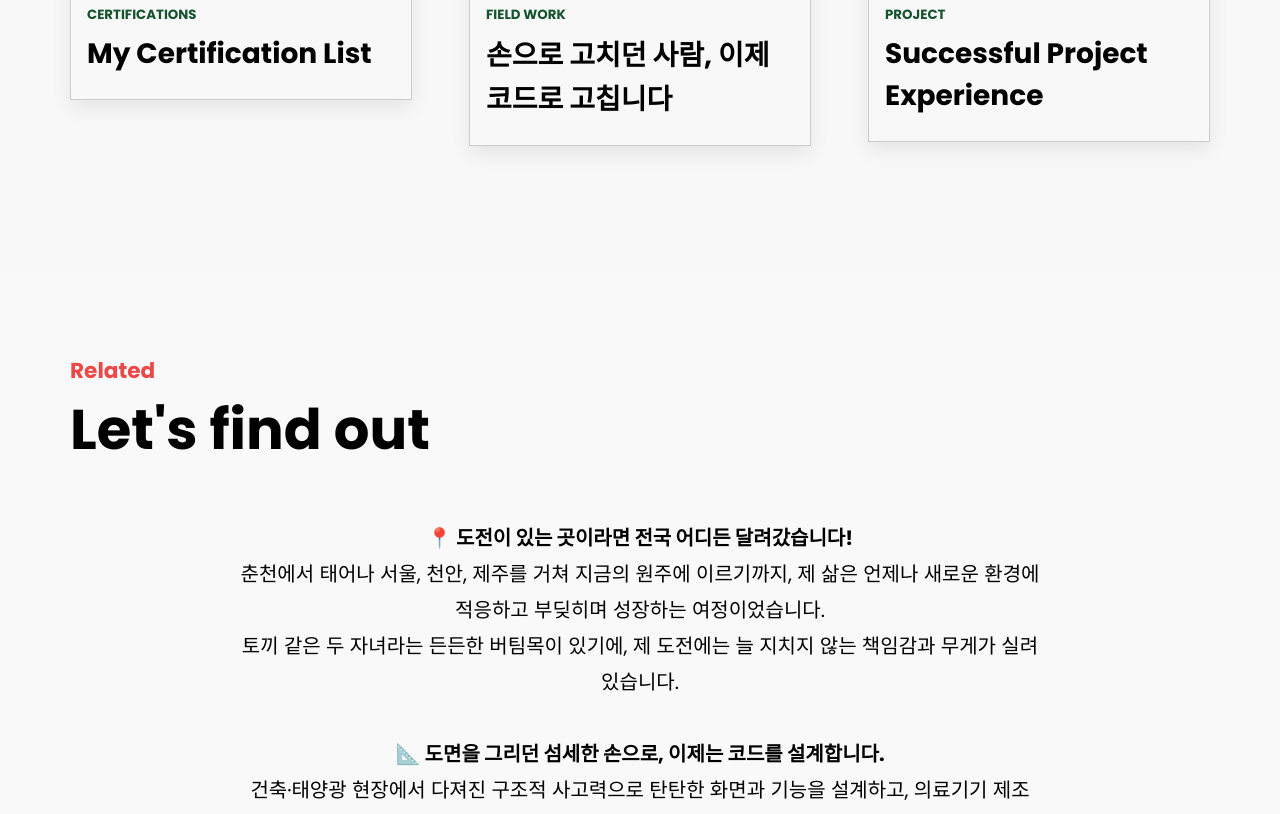
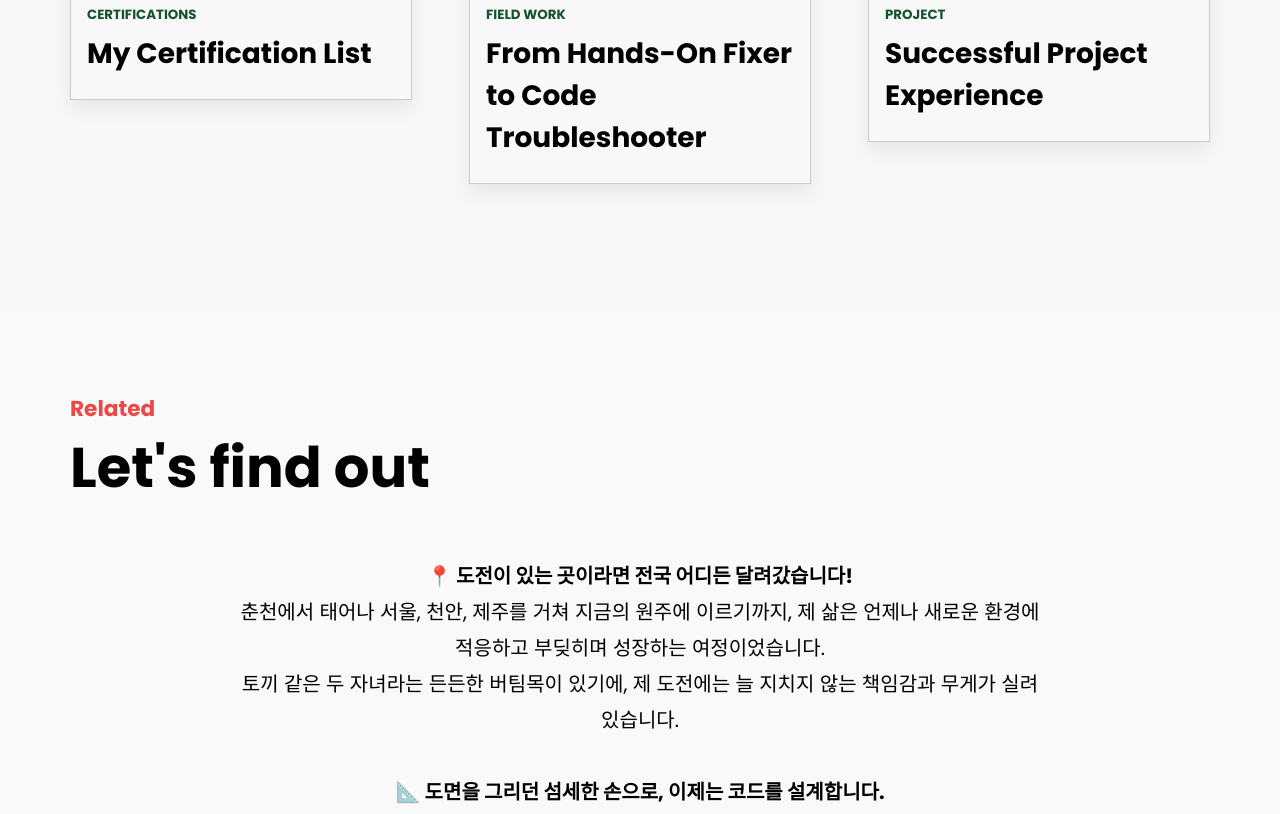
Before and after one commit to TaxtaroS/my-portfolio, a website built with Vite: page index.html in a window 1280 px wide. Shown: the part 3790-4604 px from the top of the page. Built offline with nearby package versions, Linux system fonts and the light colour scheme; files whose address does not match are found by name.

Commit message:
Update field work card title

```diff
--- a/index.html
+++ b/index.html
@@ -254,7 +254,7 @@
           >
             <img src="image/mock5.png" alt="Netflix clone" />
             <strong>FIELD WORK</strong>
-            <h3>손으로 고치던 사람, 이제 코드로 고칩니다</h3>
+            <h3>From Hands-On Fixer to Code Troubleshooter</h3>
           </button>
           <button
             class="portfolio-inner"
```
